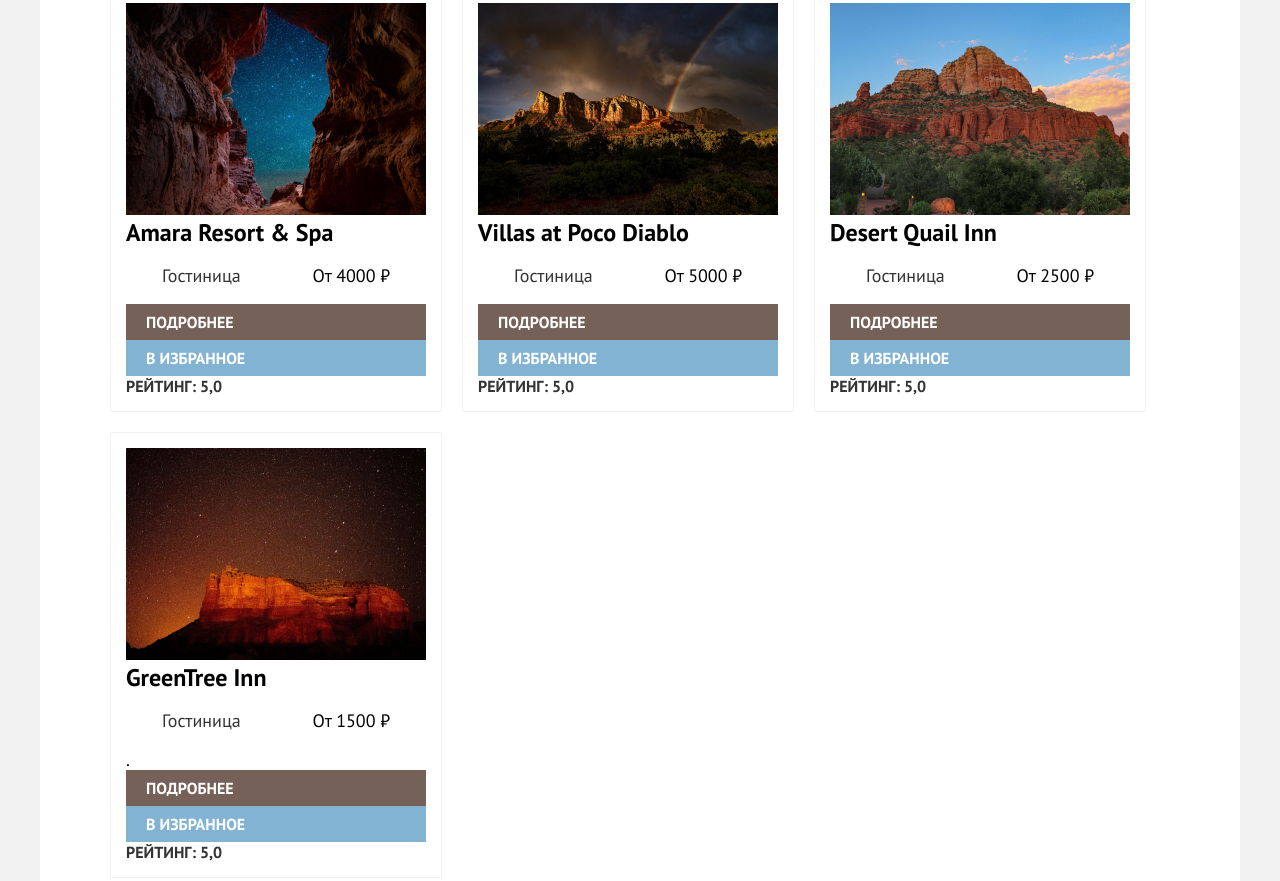
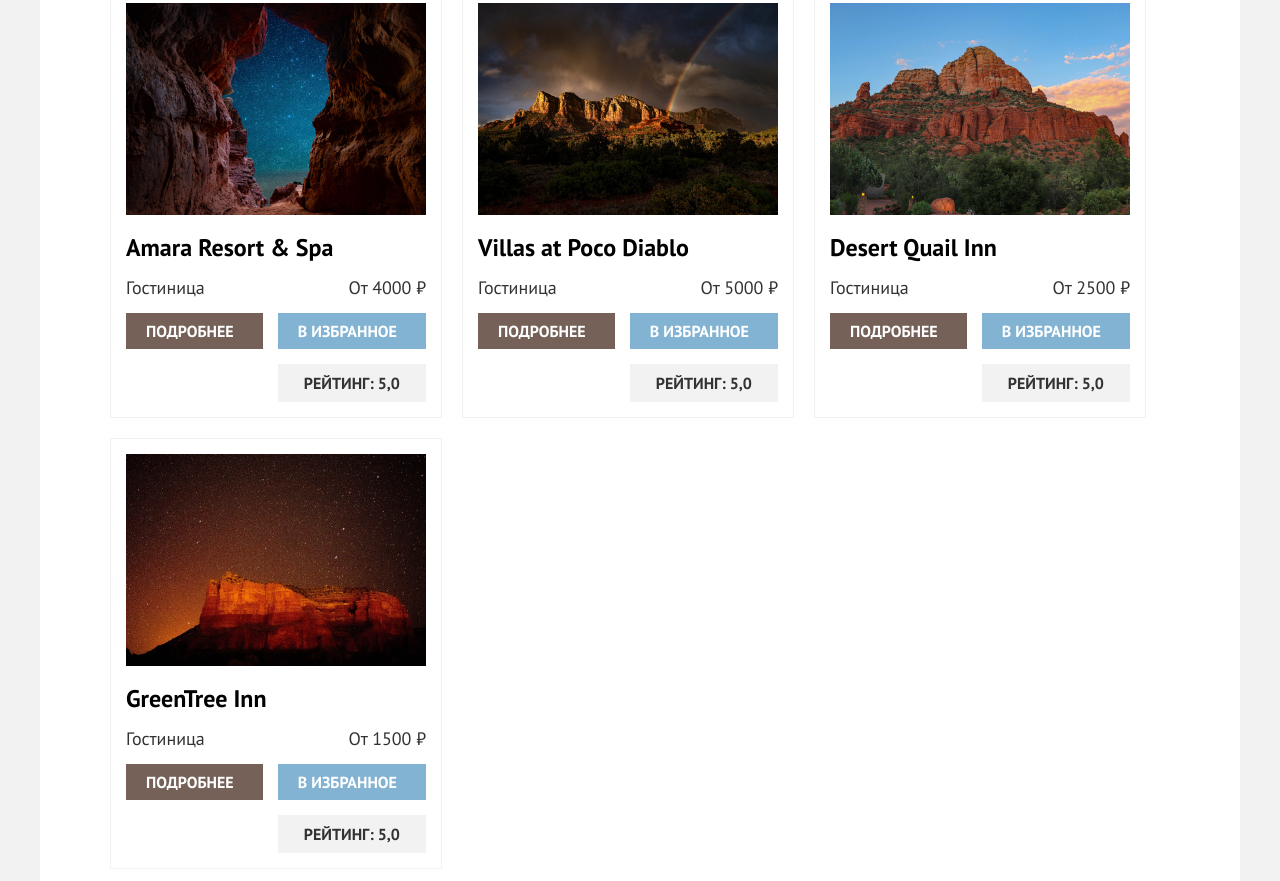
Before and after one commit to htmlacademy-htmlcss/463813-sedona-35, a plain HTML site: page catalog.html in a window 1280 px wide. Shown: the part 639-1520 px from the top of the page. Drawn offline with Linux system fonts and the light colour scheme.

Commit message:
Добавляет гриды в карточки товаров

```diff
--- a/catalog.html
+++ b/catalog.html
@@ -134,65 +134,63 @@
                 <img class="hotels-card-img" src="images/foto-hotels/hotel-1.jpg" alt="Фотография отеля" width="300"
                   height="212">
               </a>
+              <div class="grid">
               <h3 class="product-card-title">Amara Resort & Spa</h3>
-              <div class="product-card-price">
               <p class="status">Гостиница</p>
               <p class="price">От 4000 ₽</p>
-              </div>
               <a class="hotels-card-button more-button" href="#">Подробнее</a>
               <a class="hotels-card-button like-button" href="#">В избранное</a>
               <div class="stars"><span class="visually-hidden">Зведный рейтинг</span></div>
               <p class="rating">Рейтинг: 5,0</p>
+              </div>
             </li>
             <li class="hotels-card">
               <a class="hotels-card-link" href="#">
                 <img class="hotels-card-img" src="images/foto-hotels/hotel-2.jpg" alt="Фотография отеля" width="300"
                   height="212">
               </a>
+              <div class="grid">
               <h3 class="product-card-title">Villas at Poco Diablo</h3>
-              <div class="product-card-price">
               <p class="status">Гостиница</p>
               <p class="price">От 5000 ₽</p>
-              </div>
               <a class="hotels-card-button more-button" href="#">Подробнее</a>
               <a class="hotels-card-button like-button" href="#">В избранное</a>
               <div class="stars"><span class="visually-hidden">Зведный рейтинг</span></div>
               <p class="rating">Рейтинг: 5,0</p>
+              </div>
             </li>
             <li class="hotels-card">
               <a class="hotels-card-link" href="#">
                 <img class="hotels-card-img" src="images/foto-hotels/hotel-3.jpg" alt="Фотография отеля" width="300"
                   height="212">
               </a>
+              <div class="grid">
               <h3 class="product-card-title">Desert Quail Inn</h3>
-              <div class="product-card-price">
               <p class="status">Гостиница</p>
               <p class="price">От 2500 ₽</p>
-              </div>
               <a class="hotels-card-button more-button" href="#">Подробнее</a>
               <a class="hotels-card-button like-button" href="#">В избранное</a>
               <div class="stars"><span class="visually-hidden">Зведный рейтинг</span></div>
               <p class="rating">Рейтинг: 5,0</p>
+              </div>
             </li>
             <li class="hotels-card">
               <a class="hotels-card-link" href="#">
                 <img class="hotels-card-img" src="images/foto-hotels/hotel-4.jpg" alt="Фотография отеля" width="300"
                   height="212">
               </a>
+              <div class="grid">
               <h3 class="product-card-title">GreenTree Inn</h3>
-              <div class="product-card-price">
               <p class="status">Гостиница</p>
               <p class="price">От 1500 ₽</p>
-              </div>
-              .
               <a class="hotels-card-button more-button" href="#">Подробнее</a>
               <a class="hotels-card-button like-button" href="#">В избранное</a>
               <div class="stars"><span class="visually-hidden">Зведный рейтинг</span></div>
               <p class="rating">Рейтинг: 5,0</p>
+              </div>
             </li>
           </ul>
           <ul class="pagination">
-
             <li class="pagination-item">
               <a class="pagination-link pagination-current">1</a>
             </li>
@@ -211,9 +209,7 @@
             <li class="pagination-item">
               <a class="pagination-link" href="#">10</a>
             </li>
-
           </ul>
-
         </section>
         <section class="subscribe subscribe-inner">
           <div class="block">
--- a/styles/styles.css
+++ b/styles/styles.css
@@ -228,6 +228,7 @@ body {
 /* Блок подписки */
 .subscribe{
   min-height: 415px;
+  display: flex;
   color: #ffffff;
   background-color: #093ff1;
   background-image:url(../images/background-subscribe.jpg);
@@ -250,8 +251,13 @@ body {
   font-size: 22px;
   line-height: 26px;
 }
+.subscribe-form{
+  display: grid;
+  grid-template-columns: 452px 232px;
+}
 .subscribe-button{
   padding: 8px 50px;
+  justify-self: center;
   font-weight: 700;
   font-size: 20px;
   line-height: 36px;
@@ -313,6 +319,7 @@ body {
 .breadcrumbs{
   margin-left: 70px;
   display: flex;
+  flex-wrap: wrap;
 }
 .breadcrumbs-link{
   font-weight: 400;
@@ -402,31 +409,58 @@ body {
 .hotels-card:nth-child(3){
   margin-right: 0;
 }
+.hotels-card-img{
+  margin-bottom: 15px;
+}
 .hotels-card-link{
   display: block;
+}
+.grid{
+  display: grid;
+  grid-column: 140px 140px;
+  gap: 15px;
+  grid-template-areas:
+  "title title"
+  "status price"
+  "button-more button-like"
+  "stars rating";
+  grid-auto-rows: auto;
 }
 .product-card-title{
   margin: 0;
   padding: 0;
+  grid-area: title;
+
   font-weight: 700;
   font-size: 24px;
   line-height: 28px;
 }
-.product-card-price{
+.status{
   margin: 0;
-  display: flex;
-  justify-content: space-around;
+  grid-area: status;
+  justify-self: start;
+  color:#333333;
 }
-.status{
+.price{
+  margin: 0;
+  grid-area: price;
+  justify-self: end;
   color:#333333;
 }
 .rating{
   margin: 0;
+  padding: 9px 20px;
+  grid-area: rating;
   font-weight: 700;
   font-size: 16px;
   line-height: 20px;
+  text-align: center;
   color: #333333;
+  background-color: #F2F2F2;
   text-transform: uppercase;
+}
+.stars{
+  grid-area: stars;
 }
 .hotels-card-button{
   padding: 8px 20px;
```
